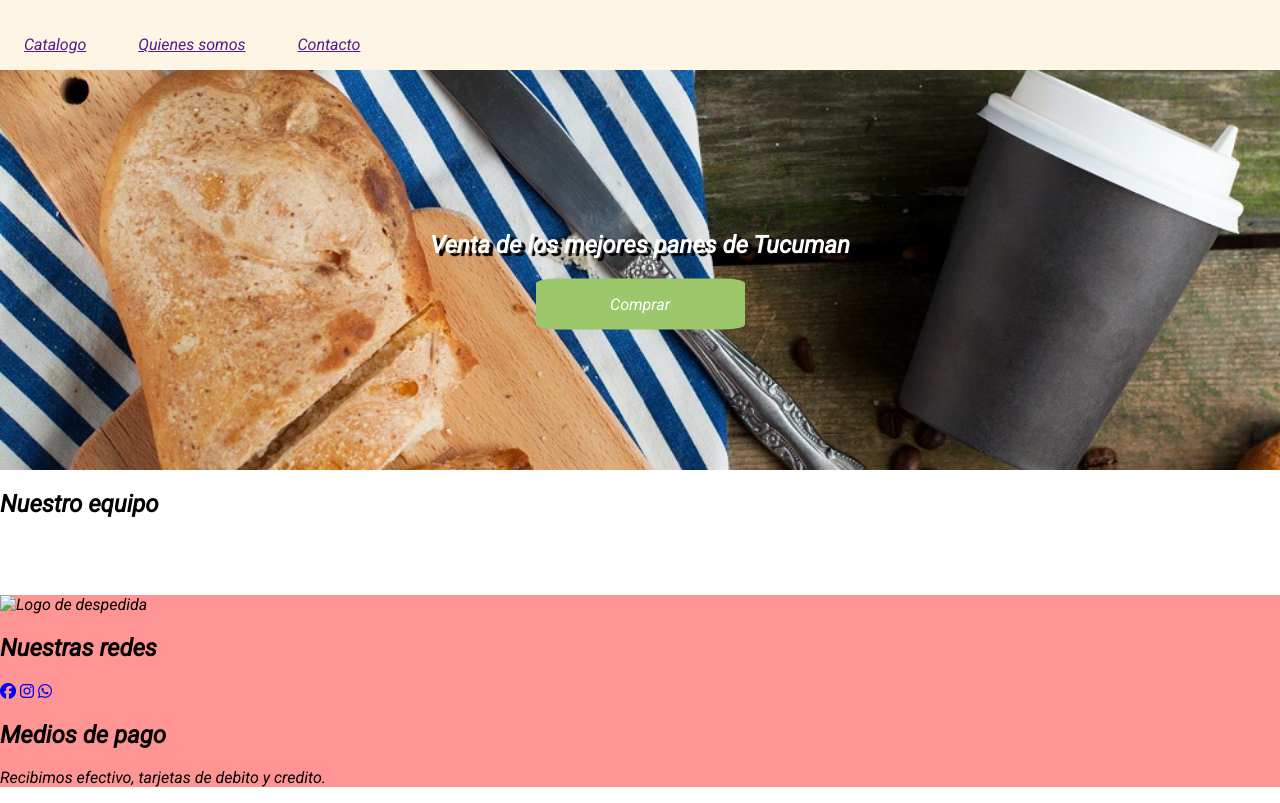
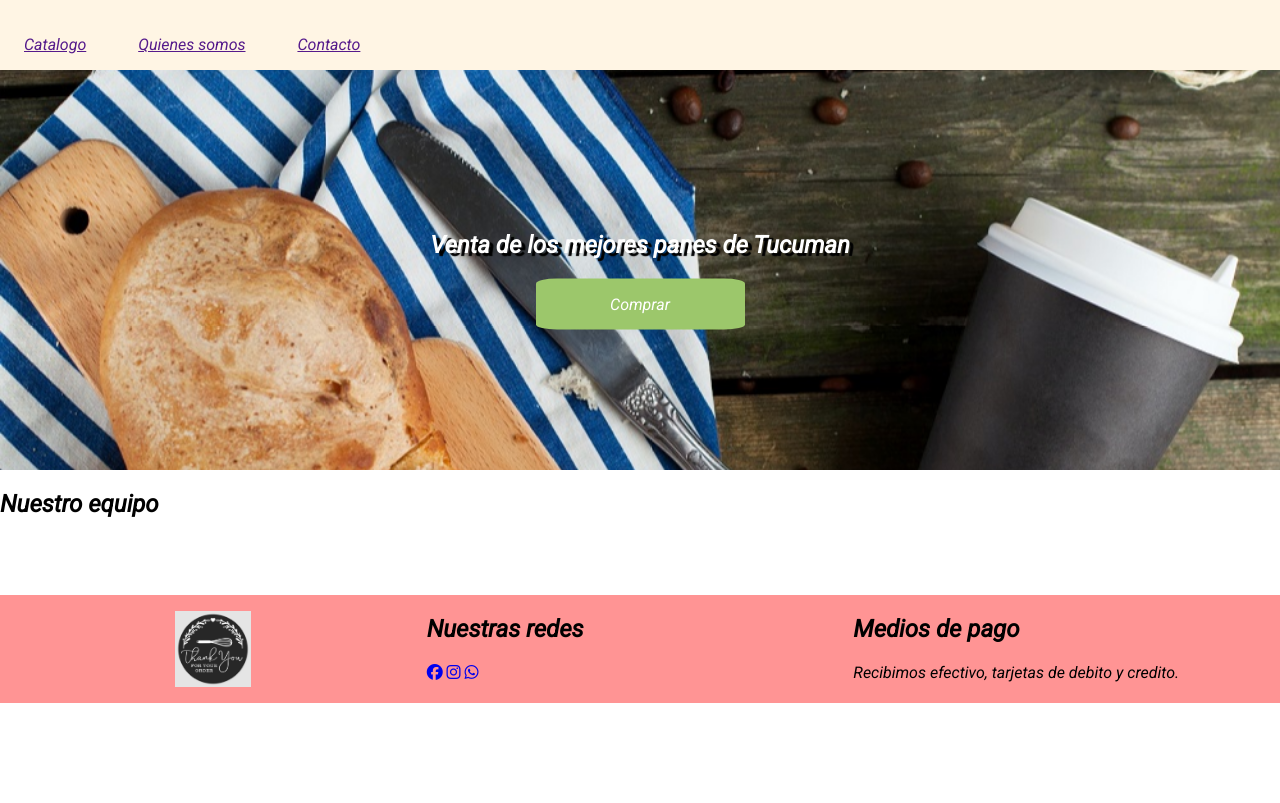
Before and after one commit to liNahuel/Proyecto-Coder-House, a website: page index.html in a window 1280 px wide. Drawn offline with Linux system fonts and the light colour scheme.

Commit message:
Agregamos cositas de scss

```diff
--- a/index.html
+++ b/index.html
@@ -54,17 +54,21 @@
     </div>
 </section>
 <footer class="footer">
-    <div class="contenedor">
-        <div class="footer_logo">
-            <img src="" alt="Logo de despedida">
+    <div class="footer_contenedor contenedor">
+        <div class="box">
+            <figure>
+
+                    <img src="./imagenes/logo2.jpeg" alt="Logo de despedida">
+
+            </figure>
         </div>
-        <div class="footer_redes">
+        <div class="box">
             <h2>Nuestras redes</h2>
             <a href="https://www.facebook.com/profile.php?id=100009773041716"><i class="fa-brands fa-facebook"></i></a>
             <a href="https://www.instagram.com/melvin_lenz_/"><i class="fa-brands fa-instagram"></i></a>
             <a href="https://api.whatsapp.com/send?phone=543815945690"><i class="fa-brands fa-whatsapp"></i></a>
         </div>
-        <div class="footer_info">
+        <div class="box">
             <h2>Medios de pago</h2>
             <p>Recibimos efectivo, tarjetas de debito y credito.</p>
         </div>
--- a/scss/partials/_footer.scss
+++ b/scss/partials/_footer.scss
@@ -1,5 +1,31 @@
 .footer{
     width: 100%;
     background-color: $footer;
+    .footer_contenedor{
+        margin: auto;
+        width: 100%;
+        display: grid;
+        grid-template-columns: repeat(3,1fr);
 
+
+        .box{
+            figure{
+                display: flex;
+                justify-content: center;
+                align-items: center;
+                img{
+                    height: 4.75rem;
+                    h2{
+                        font-size: 15px;
+
+                        p{
+                            color: #fff;
+                            margin-bottom: 25px;
+                            font-size:25px;
+                        }
+                    }
+                }
+            }
+        }
+    }
 }
--- a/scss/style.scss
+++ b/scss/style.scss
@@ -1,6 +1,6 @@
 @import "./partials/header";
 @import "main";
-@import "variables";
+@import "./misc/variables";
 @import "./partials/footer";
 body{
     margin:0;
```
Also changed, not shown: css/styles.css, scss/misc/_variables.scss (renamed from scss/_variables.scss).
